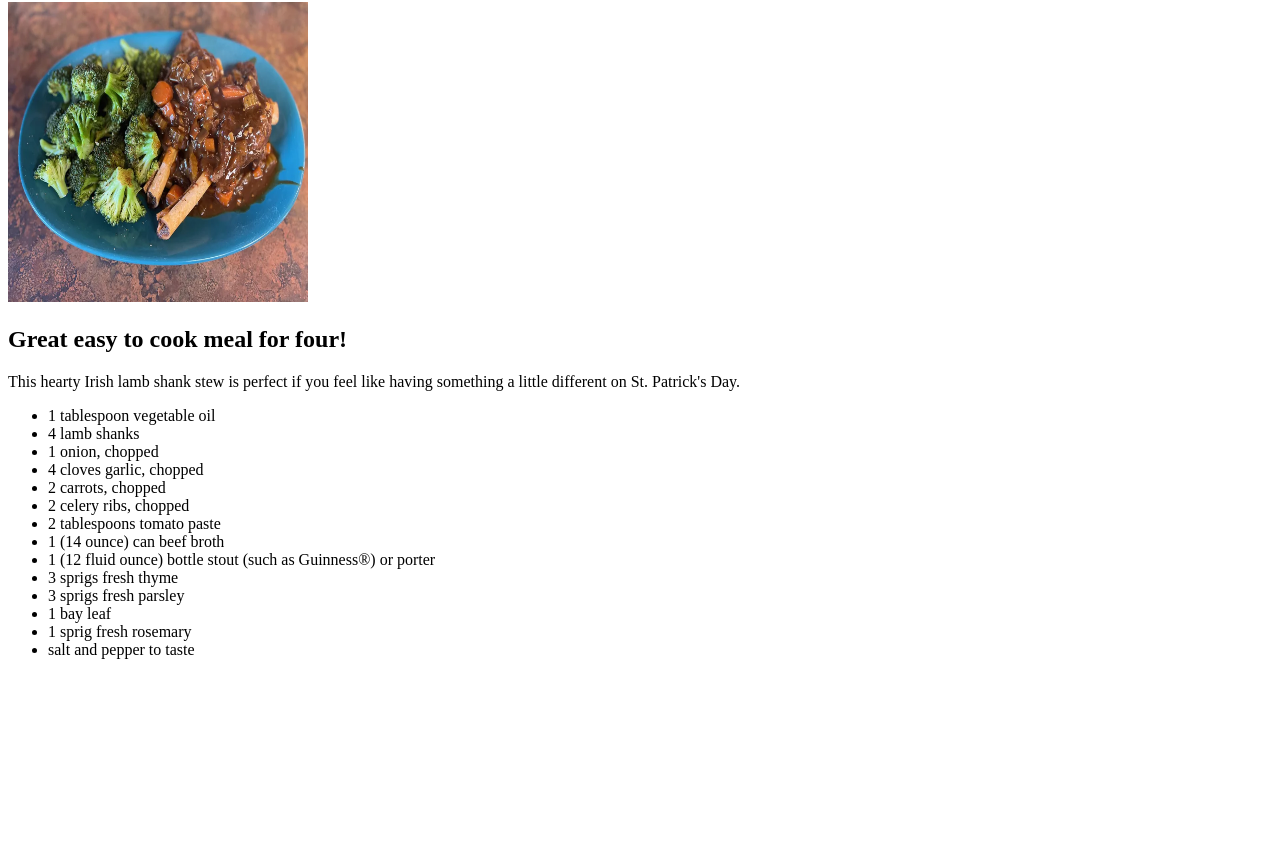
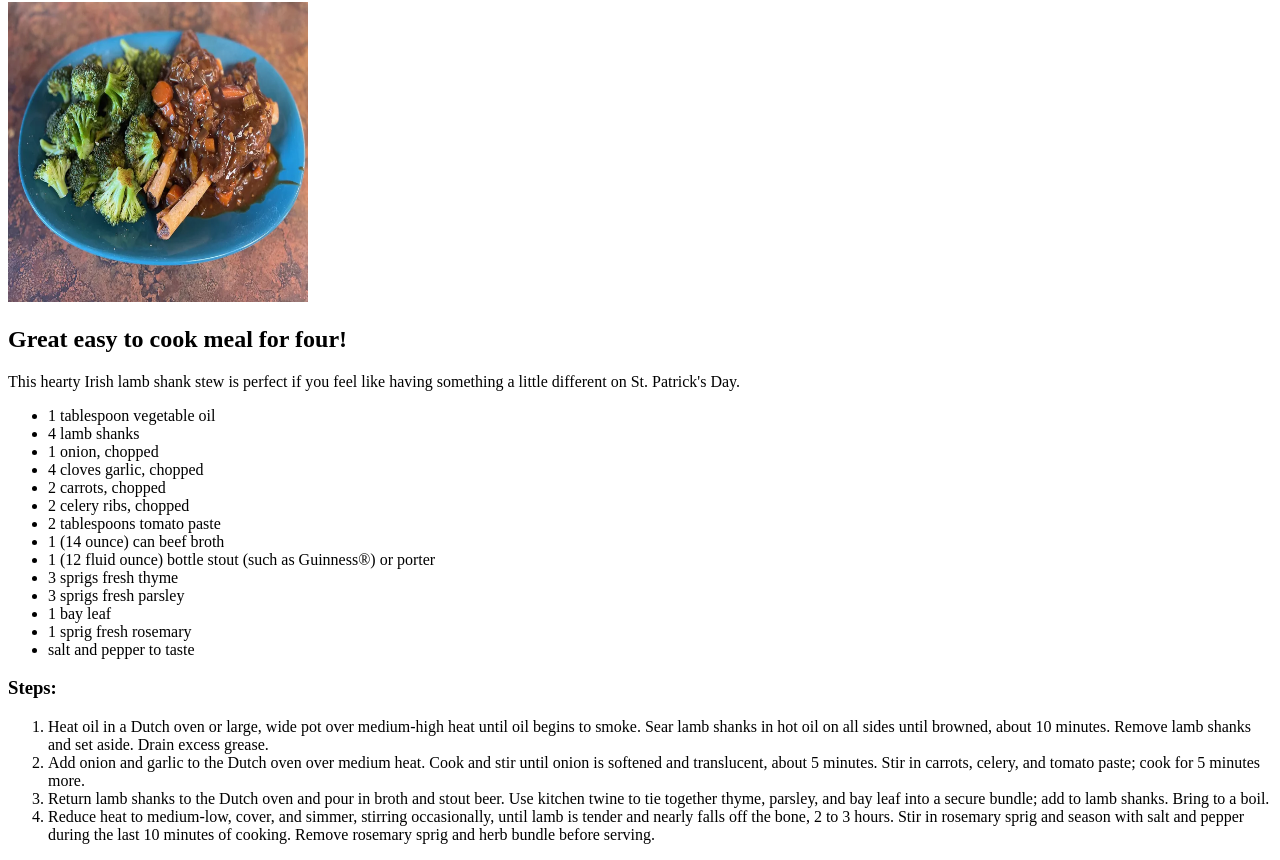
Before and after one commit to ghudman/odin-recipes, a plain HTML site: page recipes/stout-braised-lamb-shanks.html in a window 1280 px wide. Shown: the part 78-938 px from the top of the page. Before the commit the page ends 800 px from the top, so only its background shows below. Drawn offline with Linux system fonts and the light colour scheme.

Commit message:
Added directions for recipe

```diff
--- a/recipes/stout-braised-lamb-shanks.html
+++ b/recipes/stout-braised-lamb-shanks.html
@@ -26,5 +26,13 @@
         <li>1 sprig fresh rosemary</li>
         <li>salt and pepper to taste</li>
     </ul>
+
+    <h3>Steps:</h3>
+    <ol>
+        <li>Heat oil in a Dutch oven or large, wide pot over medium-high heat until oil begins to smoke. Sear lamb shanks in hot oil on all sides until browned, about 10 minutes. Remove lamb shanks and set aside. Drain excess grease.</li>
+        <li>Add onion and garlic to the Dutch oven over medium heat. Cook and stir until onion is softened and translucent, about 5 minutes. Stir in carrots, celery, and tomato paste; cook for 5 minutes more.</li>
+        <li>Return lamb shanks to the Dutch oven and pour in broth and stout beer. Use kitchen twine to tie together thyme, parsley, and bay leaf into a secure bundle; add to lamb shanks. Bring to a boil.</li>
+        <li>Reduce heat to medium-low, cover, and simmer, stirring occasionally, until lamb is tender and nearly falls off the bone, 2 to 3 hours. Stir in rosemary sprig and season with salt and pepper during the last 10 minutes of cooking. Remove rosemary sprig and herb bundle before serving.</li>
+    </ol>
 </body>
 </html>
```
